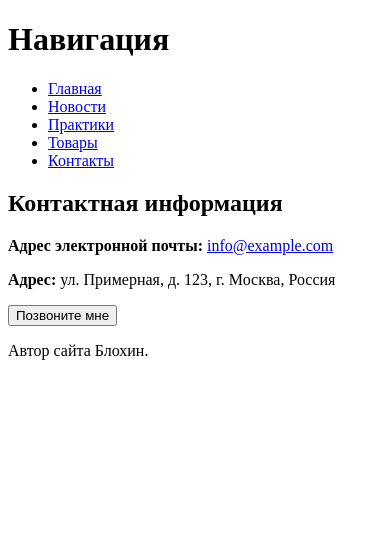
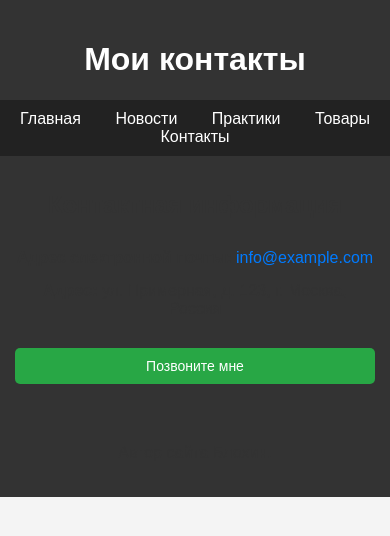
Before and after one commit to zverobot1k/frontend-and-backend-practice, a plain HTML site: page pages/contacts.html in a window 390 px wide. Drawn offline with Linux system fonts and the light colour scheme; files that its build step writes are made by us from their sources.

Commit message:
Коммит 4

```diff
--- a/pages/contacts.html
+++ b/pages/contacts.html
@@ -4,11 +4,11 @@
     <meta charset="UTF-8">
     <meta name="viewport" content="width=device-width, initial-scale=1.0">
     <title>Контакты</title>
+    <link rel="stylesheet" href="style/stylecontacts.css">
 </head>
 <body>
     <header>
-        <h1>Навигация</h1>
-        <!-- <p>Добро пожаловать на сайт, где вы сможете приобрести товары по самым низким ценам.</p> -->
+        <h1>Мои контакты</h1>
         <div class="nav">
             <ul class="nav-list">
                 <li class="nav-item"><a class="nav-link" href="index.html">Главная</a></li>
--- /dev/null
+++ b/style/stylecontacts.css
@@ -0,0 +1,119 @@
+/* Общие стили для всего сайта */
+body {
+    font-family: Arial, sans-serif;
+    margin: 0;
+    padding: 0;
+    background-color: #f4f4f4;
+}
+
+/* Хедер */
+header {
+    background-color: #333;
+    color: white;
+    text-align: center;
+    padding: 20px 0;
+}
+
+/* Меню навигации */
+.nav {
+    text-align: center;
+    background-color: #222;
+    padding: 10px 0;
+}
+
+.nav-list {
+    list-style: none;
+    margin: 0;
+    padding: 0;
+}
+
+.nav-item {
+    display: inline-block;
+    margin: 0 15px;
+}
+
+.nav-link {
+    color: white;
+    text-decoration: none;
+    font-size: 16px;
+}
+
+.nav-link:hover {
+    text-decoration: underline;
+}
+
+/* Основной блок */
+main {
+    padding: 20px;
+    max-width: 1200px;
+    margin: 0 auto;
+}
+
+h2 {
+    text-align: center;
+    color: #333;
+    font-size: 28px;
+    margin-bottom: 30px;
+}
+
+/* Контактная информация */
+p {
+    font-size: 18px;
+    color: #333;
+    margin: 15px 0;
+}
+
+/* Ссылки для электронной почты */
+a {
+    color: #007BFF;
+    text-decoration: none;
+}
+
+a:hover {
+    text-decoration: underline;
+}
+
+/* Кнопка "Позвоните мне" */
+.call-button {
+    display: block;
+    width: 200px;
+    margin: 30px auto;
+    padding: 10px;
+    font-size: 18px;
+    color: white;
+    background-color: #28a745;
+    border: none;
+    border-radius: 5px;
+    cursor: pointer;
+    text-align: center;
+}
+
+.call-button:hover {
+    background-color: #218838;
+}
+
+/* Адаптивность для маленьких экранов */
+@media (max-width: 768px) {
+    main {
+        padding: 15px;
+    }
+
+    p {
+        font-size: 16px;
+    }
+
+    .call-button {
+        width: 100%;
+        font-size: 16px;
+    }
+}
+
+@media (max-width: 480px) {
+    h2 {
+        font-size: 24px;
+    }
+
+    .call-button {
+        font-size: 14px;
+    }
+}
--- /dev/null
+++ b/style/stylenews.css
@@ -0,0 +1,100 @@
+/* Общие стили для всего сайта */
+body {
+    font-family: Arial, sans-serif;
+    margin: 0;
+    padding: 0;
+    background-color: #f4f4f4;
+}
+
+/* Хедер */
+header {
+    background-color: #333;
+    color: white;
+    text-align: center;
+    padding: 20px 0;
+}
+
+/* Меню навигации */
+.nav {
+    text-align: center;
+    background-color: #222;
+    padding: 10px 0;
+}
+
+.nav-list {
+    list-style: none;
+    margin: 0;
+    padding: 0;
+}
+
+.nav-item {
+    display: inline-block;
+    margin: 0 15px;
+}
+
+.nav-link {
+    color: white;
+    text-decoration: none;
+    font-size: 16px;
+}
+
+.nav-link:hover {
+    text-decoration: underline;
+}
+
+/* Основной блок */
+main {
+    padding: 20px;
+    max-width: 1200px;
+    margin: 0 auto;
+}
+
+h2 {
+    text-align: center;
+    color: #333;
+    font-size: 28px;
+    margin-bottom: 30px;
+}
+
+/* Стиль для каждого раздела новости */
+section {
+    background-color: white;
+    border: 1px solid #ddd;
+    padding: 20px;
+    margin: 20px 0;
+    border-radius: 8px;
+    box-shadow: 0 0 10px rgba(0, 0, 0, 0.1);
+}
+
+section h2 {
+    font-size: 24px;
+    color: #333;
+}
+
+section p {
+    font-size: 16px;
+    color: #555;
+}
+
+section p strong {
+    color: #333;
+}
+
+section .date-author {
+    font-size: 14px;
+    color: #777;
+    margin-bottom: 15px;
+}
+
+/* Адаптивность для маленьких экранов */
+@media (max-width: 768px) {
+    section {
+        padding: 15px;
+    }
+}
+
+@media (max-width: 480px) {
+    section {
+        padding: 10px;
+    }
+}
--- /dev/null
+++ b/style/styles.css
@@ -0,0 +1,170 @@
+    body {
+        font-family: 'Segoe UI', Tahoma, Geneva, Verdana, sans-serif; /* Современный
+    шрифт для лучшей читаемости */
+        margin: 0; /* Убираем стандартные отступы браузера */
+        padding: 0; /* Убираем стандартные внутренние отступы */
+        background: linear-gradient(135deg, #667eea 0%, #764ba2 100%); /* Красивый
+градиентный фон всей страницы */
+min-height: 100vh; /* Минимальная высота равна высоте окна браузера */
+    }
+/* ===== КОНТЕЙНЕР СТРАНИЦЫ ===== */
+    .page-container {
+        max-width: 1200px; /* Максимальная ширина контента */
+        margin: 0 auto; /* Центрирование контейнера по горизонтали */
+        background: white; /* Белый фон для основного содержимого */
+        min-height: 100vh; /* Минимальная высота равна высоте окна браузера */
+        box-shadow: 0 0 30px rgba(0,0,0,0.1); /* Легкая тень вокруг всего контента */
+    }
+/* ===== ШАПКА ===== */
+    .header {
+    background: linear-gradient(135deg, #2c3e50 0%, #34495e 100%); /* Темный
+градиентный фон */
+        color: white; /* Белый цвет текста */
+        text-align: center; /* Выравнивание текста по центру */
+        padding: 30px; /* Внутренние отступы со всех сторон */
+        font-size: 28px; /* Размер шрифта */
+        font-weight: 300; /* Легкое начертание шрифта */
+        letter-spacing: 2px; /* Расстояние между буквами */
+    }
+/* ===== НАВИГАЦИЯ ===== */
+    .nav {
+        background: #2c3e50; /* Темно-синий фон навигации */
+        padding: 20px 0; /* Вертикальные отступы */
+    }
+    .nav-list {
+        list-style: none; /* Убираем маркеры списка */
+        margin: 0; /* Убираем внешние отступы */
+        padding: 0; /* Убираем внутренние отступы */
+        display: flex; /* Горизонтальное расположение элементов */
+        justify-content: center; /* Выравнивание по центру */
+        gap: 25px; /* Расстояние между элементами навигации */
+    }
+
+    .nav-item {
+        margin: 0; /* Убираем отступы у пунктов меню */
+    }
+    .nav-link {
+        color: white; /* Белый цвет текста ссылок */
+        text-decoration: none; /* Убираем подчеркивание ссылок */
+        padding: 12px 25px; /* Отступы внутри ссылок */
+        border-radius: 25px; /* Скругленные углы (капсульная форма) */
+        transition: all 0.3s ease; /* Плавные анимации при изменении */
+        font-weight: 500; /* Средняя жирность шрифта */
+    }
+    .nav-link:hover {
+        background: rgba(255,255,255,0.1); /* Полупрозрачный белый фон при наведении
+        */
+        transform: translateY(-2px); /* Легкое поднятие элемента при наведении */
+    }
+/* ===== ОСНОВНОЙ КОНТЕНТ ===== */
+    .content {
+        padding: 40px; /* Внутренние отступы контента */
+        max-width: 900px; /* Максимальная ширина контента */
+        margin: 0 auto; /* Центрирование контента */
+    }
+/* ===== ГЛАВНАЯ СТРАНИЦА ===== */
+    .profile-header {
+        text-align: center; /* Выравнивание по центру */
+        margin-bottom: 40px; /* Отступ снизу */
+    }
+    .profile-title {
+        font-size: 32px; /* Размер шрифта заголовка */
+        color: #2c3e50; /* Темно-синий цвет текста */
+        margin-bottom: 10px; /* Отступ снизу */
+        font-weight: 300; /* Легкое начертание шрифта */
+    }
+    .profile-photo {
+        width: 220px; /* Фиксированная ширина фото */
+        height: 280px; /* Фиксированная высота фото */
+        border-radius: 15px; /* Скругленные углы фото */
+        object-fit: cover; /* Обрезка фото для сохранения пропорций */
+        margin: 20px auto; /* Центрирование и отступы */
+        border: 4px solid #667eea; /* Синяя рамка вокруг фото */
+        box-shadow: 0 8px 25px rgba(102, 126, 234, 0.3); /* Тень с синим оттенком */
+    }
+    .profile-name {
+        font-size: 24px; /* Размер шрифта имени */
+        color: #2c3e50; /* Темно-синий цвет текста */
+        margin: 10px 0; /* Вертикальные отступы */
+        font-weight: 500; /* Средняя жирность шрифта */
+    }
+    .profile-group {
+        font-size: 18px; /* Размер шрифта группы */
+        color: #7f8c8d; /* Серый цвет текста */
+        margin: 5px 0; /* Вертикальные отступы */
+    }
+    .about-me {
+        background: linear-gradient(135deg, #f8f9fa 0%, #e9ecef 100%); /* Светлый
+        градиентный фон */
+        padding: 25px; /* Внутренние отступы */
+        border-radius: 15px; /* Скругленные углы */
+        margin: 30px 0; /* Вертикальные отступы */
+        border-left: 5px solid #667eea; /* Синяя полоса слева */
+        font-size: 16px; /* Размер шрифта текста */
+        line-height: 1.8; /* Межстрочный интервал */
+    }
+/* ===== НАВЫКИ ===== */
+    .skills-container {
+        display: flex; /* Горизонтальное расположение навыков */
+        justify-content: center; /* Выравнивание по центру */
+        flex-wrap: wrap; /* Перенос на новую строку при необходимости */
+        gap: 15px; /* Расстояние между навыками */
+        margin: 30px 0; /* Вертикальные отступы */
+    }
+    .skill-tag {
+        background: linear-gradient(135deg, #4facfe 0%, #00f2fe 100%); /* Голубой
+        градиентный фон */
+        color: white; /* Белый цвет текста */
+        padding: 12px 25px; /* Внутренние отступы */
+        border-radius: 25px; /* Круглые углы (капсульная форма) */
+        font-weight: 600; /* Жирный шрифт */
+        font-size: 14px; /* Размер шрифта */
+        box-shadow: 0 4px 15px rgba(79, 172, 254, 0.3); /* Тень с голубым оттенком */
+        transition: all 0.3s ease; /* Плавные анимации при изменении */
+    }
+    .skill-tag:hover {
+        transform: translateY(-3px); /* Поднятие элемента при наведении */
+        box-shadow: 0 6px 20px rgba(79, 172, 254, 0.4); /* Увеличение тени при
+        наведении */
+    }
+        /* ===== ОПЫТ РАБОТЫ ===== */
+    .experience-section {
+        margin-top: 50px; /* Отступ сверху */
+    }
+
+    .section-title {
+        font-size: 28px; /* Размер шрифта заголовка секции */
+        color: #2c3e50; /* Темно-синий цвет текста */
+        text-align: center; /* Выравнивание по центру */
+        margin-bottom: 30px; /* Отступ снизу */
+        font-weight: 300; /* Легкое начертание шрифта */
+    }
+    .experience-card {
+        background: white; /* Белый фон карточки */
+        padding: 25px; /* Внутренние отступы */
+        margin: 20px 0; /* Вертикальные отступы */
+        border-radius: 12px; /* Скругленные углы */
+        box-shadow: 0 5px 20px rgba(0,0,0,0.08); /* Легкая тень */
+        border-left: 4px solid #667eea; /* Синяя полоса слева */
+        transition: transform 0.3s ease; /* Плавная анимация трансформации */
+    }
+    .experience-title {
+        font-size: 20px; /* Размер шрифта заголовка опыта */
+        color: #2c3e50; /* Темно-синий цвет текста */
+        margin: 0 0 10px 0; /* Отступ снизу */
+        font-weight: 600; /* Жирный шрифт */
+    }
+    .experience-desc {
+        color: #7f8c8d; /* Серый цвет текста */
+        line-height: 1.6; /* Межстрочный интервал */
+        margin: 0; /* Убираем отступы */
+    }
+/* ===== ФУТЕР ===== */
+    .footer {
+        background: linear-gradient(135deg, #2c3e50 0%, #34495e 100%); /* Темный
+        градиентный фон */
+        color: white; /* Белый цвет текста */
+        text-align: center; /* Выравнивание по центру */
+        padding: 30px; /* Внутренние отступы */
+        margin-top: 50px; /* Отступ сверху */
+    }
--- /dev/null
+++ b/style/stylesgoods.css
@@ -0,0 +1,139 @@
+/* Общие стили для всего сайта */
+body {
+    font-family: Arial, sans-serif;
+    margin: 0;
+    padding: 0;
+    background-color: #f4f4f4;
+}
+
+/* Хедер */
+header {
+    background-color: #333;
+    color: white;
+    text-align: center;
+    padding: 20px 0;
+}
+
+/* Меню навигации */
+.nav {
+    text-align: center;
+    background-color: #222;
+    padding: 10px 0;
+}
+
+.nav-list {
+    list-style: none;
+    margin: 0;
+    padding: 0;
+}
+
+.nav-item {
+    display: inline-block;
+    margin: 0 15px;
+}
+
+.nav-link {
+    color: white;
+    text-decoration: none;
+    font-size: 16px;
+}
+
+.nav-link:hover {
+    text-decoration: underline;
+}
+
+/* Основной блок */
+main {
+    padding: 20px;
+    max-width: 1200px;
+    margin: 0 auto;
+}
+
+h2 {
+    text-align: center;
+    color: #333;
+    font-size: 28px;
+    margin-bottom: 30px;
+}
+
+/* Карточки товаров */
+.product-card {
+    background-color: white;
+    border: 1px solid #ddd;
+    padding: 20px;
+    margin: 20px;
+    display: inline-block;
+    width: calc(33% - 40px);  /* Чтобы 3 карточки помещались в строку */
+    box-sizing: border-box;
+    text-align: center;
+    border-radius: 8px;
+    box-shadow: 0 0 10px rgba(0, 0, 0, 0.1);
+    transition: transform 0.3s;
+}
+
+/* Эффект при наведении на карточку */
+.product-card:hover {
+    transform: translateY(-5px);
+}
+
+.product-image {
+    max-width: 100%;  /* Ограничим картинку по ширине родительского контейнера */
+    height: auto;
+    border-radius: 8px;
+}
+
+/* Названия и цены товара */
+h3 {
+    font-size: 18px;
+    color: #333;
+    margin: 15px 0;
+}
+
+.product-price {
+    font-size: 16px;
+    color: #28a745;
+    margin-bottom: 15px;
+}
+
+/* Кнопки "Купить" */
+.buy-button {
+    background-color: #007bff;
+    color: white;
+    border: none;
+    padding: 10px 20px;
+    font-size: 16px;
+    cursor: pointer;
+    border-radius: 5px;
+    transition: background-color 0.3s;
+}
+
+/* Эффект при наведении на кнопку */
+.buy-button:hover {
+    background-color: #0056b3;
+}
+
+/* Футер */
+footer {
+    background-color: #333;
+    color: white;
+    text-align: center;
+    padding: 10px 0;
+    margin-top: 30px;
+}
+
+footer p {
+    margin: 0;
+}
+
+/* Адаптивность для маленьких экранов */
+@media (max-width: 768px) {
+    .product-card {
+        width: calc(50% - 40px);  /* Для экранов меньше 768px будет 2 карточки в строке */
+    }
+}
+
+@media (max-width: 480px) {
+    .product-card {
+        width: 100%;  /* На самых маленьких экранах будет одна карточка в строке */
+    }
+}
```
Also changed, not shown: pages/goods.html (+0 -1 lines), pages/news.html (+2 -1 lines).
